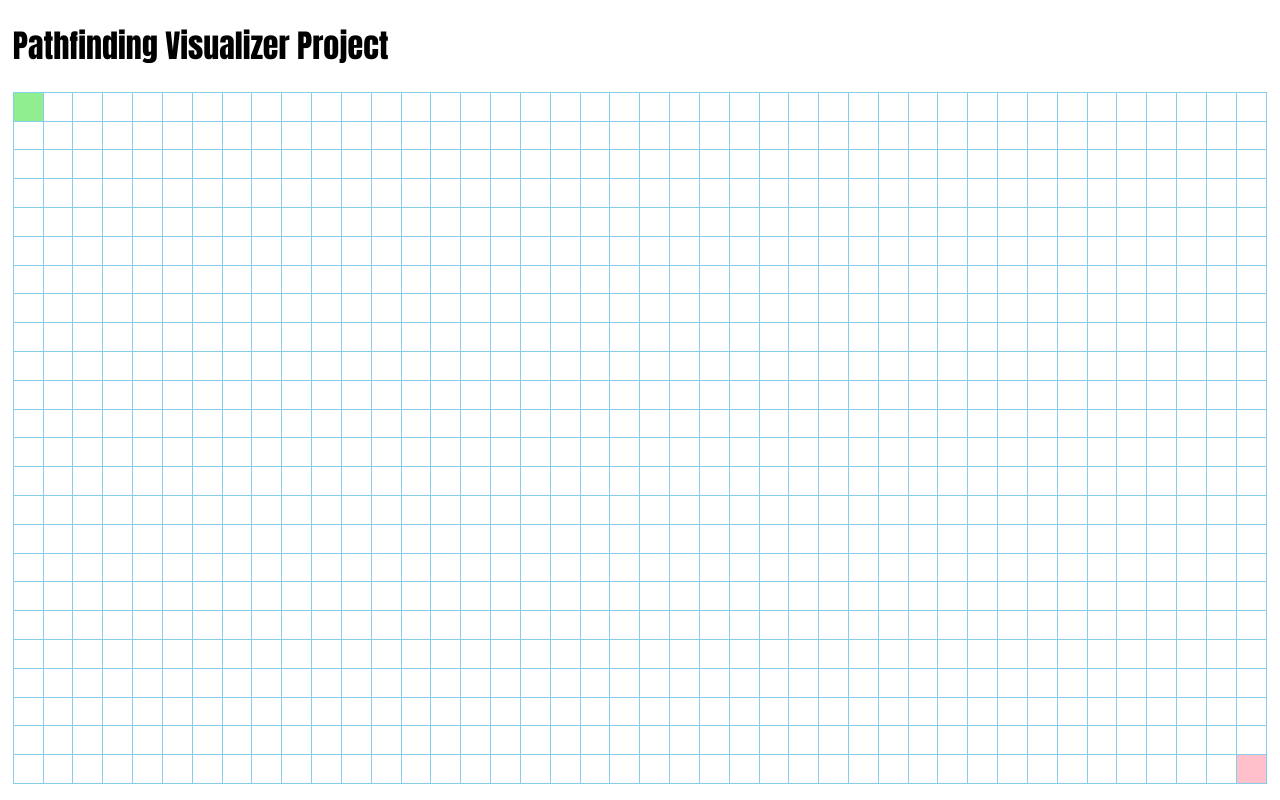
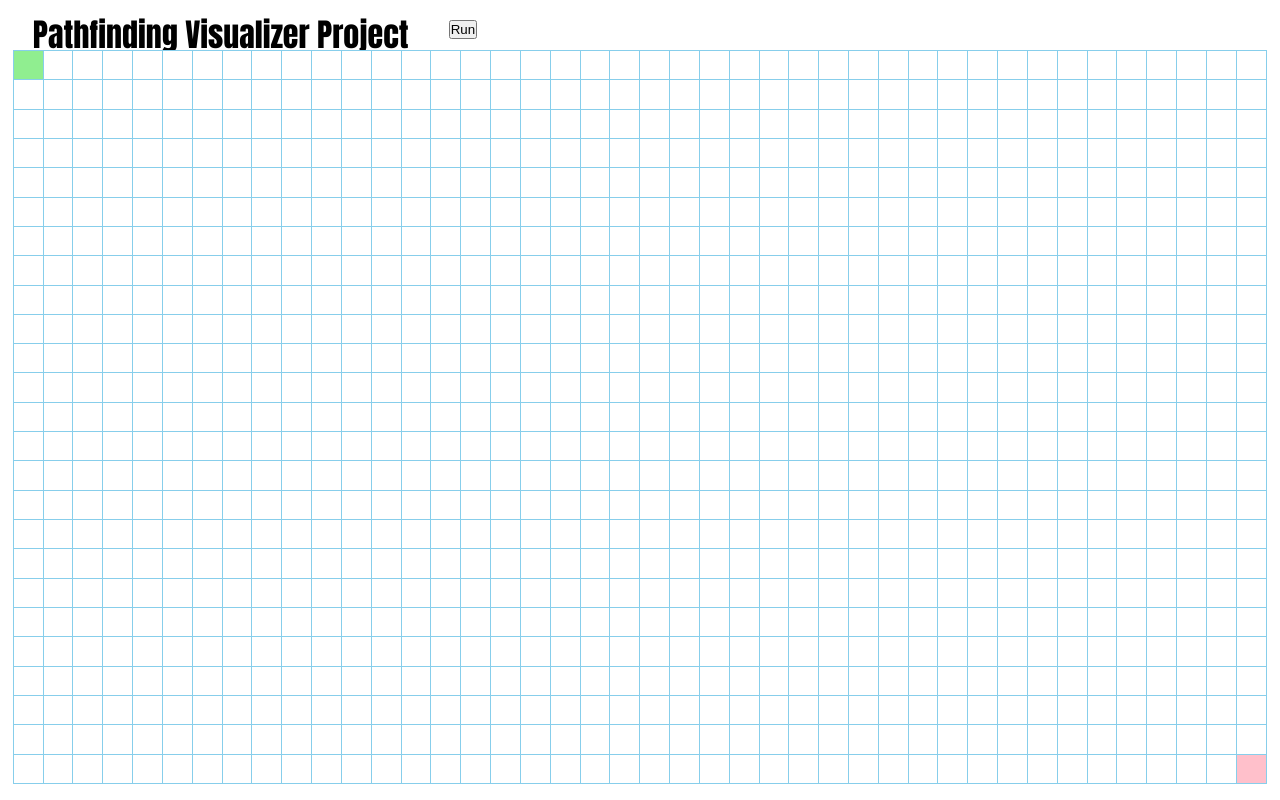
Before and after one commit to Personman000/Pathfinding-Visualizer-Project, a plain HTML site: page index.html in a window 1280 px wide. Drawn offline with Linux system fonts and the light colour scheme.

Commit message:
added menu bar with run button

```diff
--- a/index.css
+++ b/index.css
@@ -1,3 +1,8 @@
+*
+{
+	padding: 0;
+	margin: 0;
+}
 
 html {
 	width: 98%;
@@ -13,7 +18,26 @@ body {
 	flex-direction: column;
 }
 
-table, div
+ul
+{
+	width: 100%;
+	height: 50px;
+	list-style-type: none;
+	display: flex;
+	flex-direction: row;
+}
+
+h1
+{
+	margin: 10px 20px;
+}
+
+button
+{
+	margin: 20px;
+}
+
+table, #table_container
 {
 	width: 100%;
 	height: 100%;
@@ -22,6 +46,7 @@ table, div
  	animation-name: fadeInAnimation;
  	animation-duration: 2s;
 }
+
 
 @keyframes fadeInAnimation
 {
--- a/index.html
+++ b/index.html
@@ -11,12 +11,14 @@
     <script type="text/javascript" src="index.js"></script>
 
     <title>Pathfinding Visualizer Project</title>
-
-    <header>
-    	<h1>Pathfinding Visualizer Project</h1>
-    </header>
 </head>
 <body>
+    <div id="top_menu" class="menu">
+        <ul>
+            <h1>Pathfinding Visualizer Project</h1>
+            <li><button id="run_button">Run</button></li>
+        </ul>
+    </div>
 	<div id="table_container" ondragstart="return false;" ondrop="return false;">	<!-- Fixes bug caused when dragging objects -->
 	</div>
 </body>
--- a/index.js
+++ b/index.js
@@ -21,13 +21,14 @@ window.onload = function()
 	// Initial start and end nodes
 	document.getElementById("0 0").classList.add(start_class);
 	document.getElementById(`${num_rows} ${num_cols}`).classList.add(end_class);
+
+	// Initialize run button
+	document.getElementById("run_button").addEventListener("click", run);
 }
 
 // DEBUG: Run a-star when spacebar is released
 a_star_history = [];
-window.onkeyup = function(e)
-{
-	if(e.keyCode == 32)
+function run(e)
 {
 	// Start from scratch
 	node_list = [];
@@ -88,4 +89,3 @@ window.onkeyup = function(e)
 		})(j);
 	}
 }
-}
```
Lines whose indentation alone changed are shown as unchanged.
